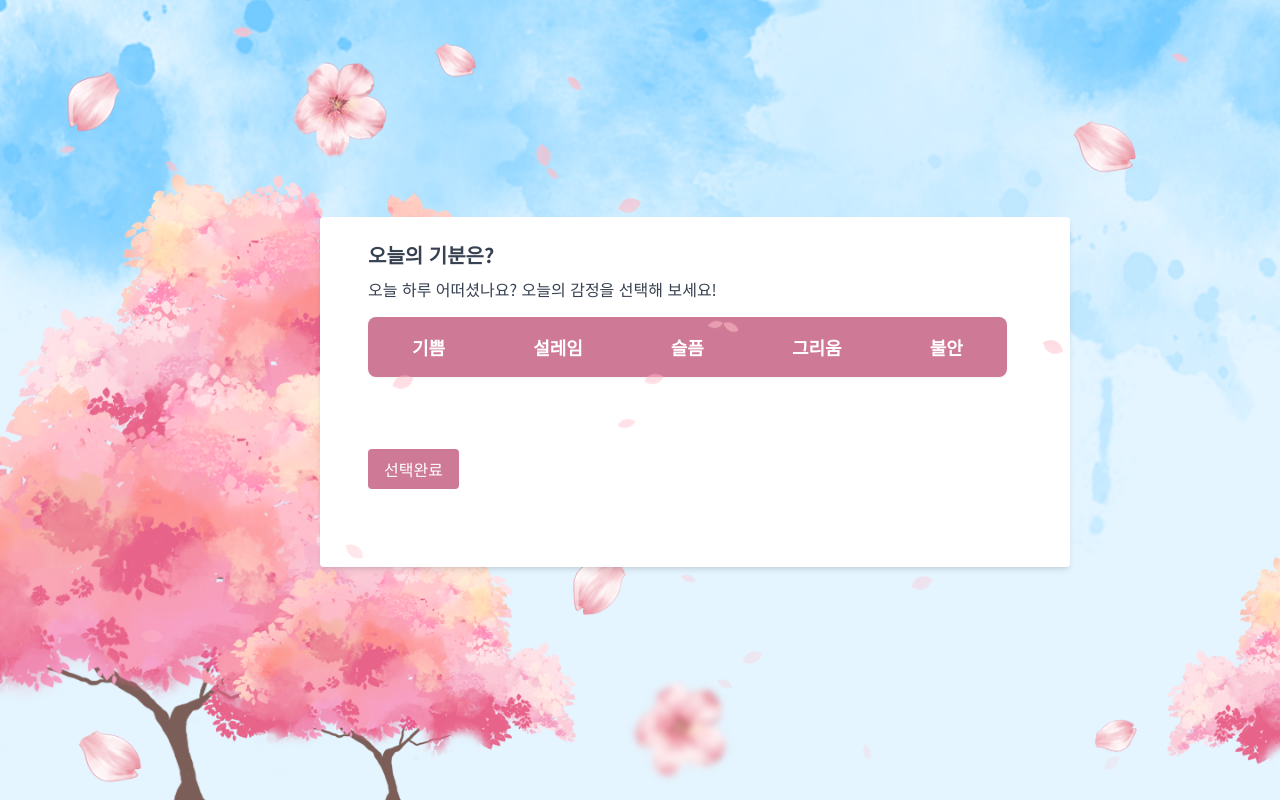
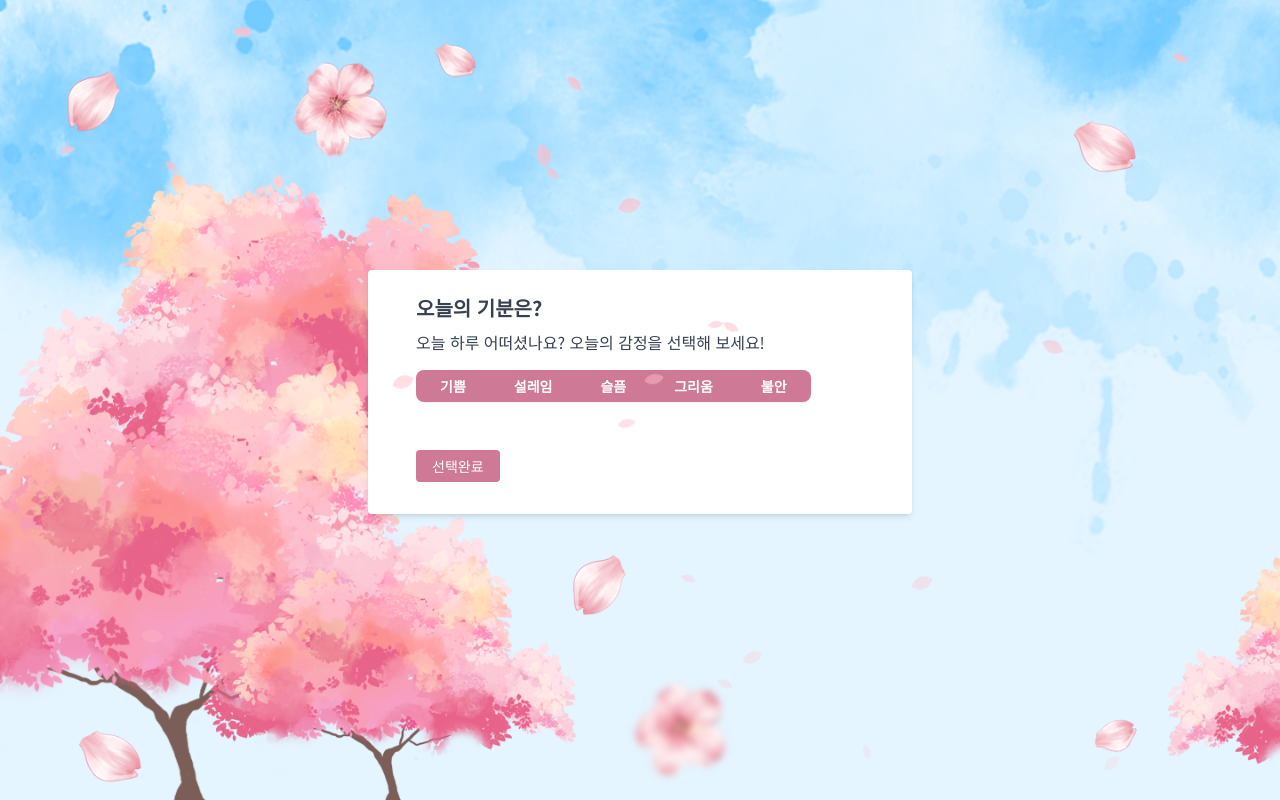
Before and after one commit to boostcampaitech6/level2-3-nlp-finalproject-nlp-05, a FastAPI app: page / in a window 1280 px wide; the page is wider, and only the part inside the window is pictured. Run offline with FastAPI, Linux system fonts and the light colour scheme; some libraries are stand-ins or nearby versions.

Commit message:
Update index.html

```diff
--- a/Application/app.py
+++ b/Application/app.py
@@ -53,7 +53,7 @@ async def generate_line(request: LineRequest):
     lines = []
 
     for i in range(3):
-        output = model.generate(**inputs, temperature=1.2, min_length=8, max_length=32, do_sample=True)
+        output = model.generate(**inputs, temperature=1.0, min_length=8, max_length=32, do_sample=True)
         decoded_output = tokenizer.decode(output[0], skip_special_tokens=True)
         lines.append(decoded_output)
 
@@ -129,12 +129,12 @@ async def upload(request: UploadRequest):
     post_url = 'https://graph.facebook.com/v19.0/{}/media'.format( IG_user_id )
 
 #     # instagram 게시할 것들
-#     post_payload = {
-#         'image_url': image_url, # 이미지
-#         'caption': f'[{id}님의 "오늘의 시"]\n\n'+poem, # 해시태그 및 기타 입력
-#         'user_tags': "[ { username:'"+id+"', x: 0, y: 0 } ]", # 태그될 유저 계졍(사용자)
-#         'access_token': access_token
-#     }
+    post_payload = {
+        'image_url': image_url, # 이미지
+        'caption': f'#오늘의시 #{emotion}\n\n[{id}님의 오늘의 시]\n\n' + poem, # 해시태그 및 기타 입력
+        'user_tags': "[ { username:'"+id+"', x: 0, y: 0 } ]", # 태그될 유저 계졍(사용자)
+        'access_token': access_token
+    }
 
     post_request = requests.post(
         post_url,
--- a/Application/static/css/style.css
+++ b/Application/static/css/style.css
@@ -38,33 +38,33 @@ h1, p {
 }
 
 #lineButton {
-    background-color: #A2566F;
+    background-color: #ce7995;
     border: none;
     transition: background-color 0.3s ease;
 }
 
 #lineButton:hover {
-    background-color: #D17890;
+    background-color: #b94061;
 }
 
 #submitButton {
-    background-color: #A2566F;
+    background-color: #ce7995;
     border: none;
     transition: background-color 0.3s ease;
 }
 
 #submitButton:hover {
-    background-color: #D17890;
+    background-color: #b94061;
 }
 
 #saveButton {
-    background-color: #A2566F;
+    background-color: #ce7995;
     border: none;
     transition: background-color 0.3s ease;
 }
 
 #saveButton:hover {
-    background-color: #D17890;
+    background-color: #b94061;
 }
 
 .rounded-lg {
--- a/Application/templates/index.html
+++ b/Application/templates/index.html
@@ -18,14 +18,10 @@
 
         #firstPage {
             display: block;
-            width: 750px;
-            height: 350px;
         }
 
         #secondPage {
             display: none;
-            width: 750px;
-            height: 350px;
         }
 
         #thirdPage {
@@ -81,7 +77,7 @@
         emotions.forEach(emotion => {
             const emotionInput = `<label class="inline-flex items-center ml-6">
                                     <input type="radio" class="form-radio" name="emotion" value="${emotion}">
-                                    <span class="ml-2" style="font-size: 20px;">${emotion}</span>
+                                    <span class="ml-2">${emotion}</span>
                                     </label>`;
             container.append(emotionInput);
             });
@@ -247,33 +243,33 @@
 </head>
 <body class="bg-gray-100">
     <div class="flex justify-center items-center min-h-screen">
-        <div class="container mx-auto p-4 max-w-2xl">
+        <div class="container mx-auto p-4 max-w-xl">
             <!-- #1 감정 선택 페이지 -->
             <div id="firstPage" class="bg-white shadow-md rounded px-12 pt-6 pb-8 mb-4">
                 <h1 class="block text-gray-700 text-xl font-bold mb-2">오늘의 기분은?</h1>
                 <p class="text-gray-700 mb-4">오늘 하루 어떠셨나요? 오늘의 감정을 선택해 보세요!</p>
                 <!-- 카테고리 버튼들 추가 -->
-                <div class="inline-flex rounded-md shadow-sm" role="group">
-                    <button id="emotionButton" type="button" data-category="기쁨" class="category-btn px-11 py-4 text-lg font-semibold text-white bg-white border border-gray-200 rounded-s-lg hover:bg-gray-100 focus:z-10 dark:bg-gray-800 dark:border-gray-700 dark:text-white">
+                <div class="inline-flex rounded-md shadow-sm " role="group">
+                    <button id="emotionButton" type="button" data-category="기쁨" class="category-btn px-6 py-1.5 text-sm font-semibold text-white bg-white border border-gray-200 rounded-s-lg hover:bg-gray-100 focus:z-10 dark:bg-gray-800 dark:border-gray-700 dark:text-white">
                         기쁨
                     </button>
-                    <button id="emotionButton" type="button" data-category="설레임" class="category-btn px-11 py-4 text-lg font-semibold text-white bg-white border-t border-b border-gray-200 hover:bg-gray-100 focus:z-10 dark:bg-gray-800 dark:border-gray-700 dark:text-white">
+                    <button id="emotionButton" type="button" data-category="설레임" class="category-btn px-6 py-1.5 text-sm font-semibold text-white bg-white border-t border-b border-gray-200 hover:bg-gray-100 focus:z-10 dark:bg-gray-800 dark:border-gray-700 dark:text-white">
                         설레임
                     </button>
-                    <button id="emotionButton" type="button" data-category="슬픔" class="category-btn px-11 py-4 text-lg font-semibold text-white bg-white border-t border-b border-gray-200 hover:bg-gray-100 focus:z-10 dark:bg-gray-800 dark:border-gray-700 dark:text-white">
+                    <button id="emotionButton" type="button" data-category="슬픔" class="category-btn px-6 py-1.5 text-sm font-semibold text-white bg-white border-t border-b border-gray-200 hover:bg-gray-100 focus:z-10 dark:bg-gray-800 dark:border-gray-700 dark:text-white">
                         슬픔
                     </button>
-                    <button id="emotionButton" type="button" data-category="그리움" class="category-btn px-11 py-4 text-lg font-semibold text-white bg-white border-t border-b border-gray-200 hover:bg-gray-100 focus:z-10 dark:bg-gray-800 dark:border-gray-700 dark:text-white">
+                    <button id="emotionButton" type="button" data-category="그리움" class="category-btn px-6 py-1.5 text-sm font-semibold text-white bg-white border-t border-b border-gray-200 hover:bg-gray-100 focus:z-10 dark:bg-gray-800 dark:border-gray-700 dark:text-white">
                         그리움
                     </button>
-                    <button id="emotionButton" type="button" data-category="불안" class="category-btn px-11 py-4 text-lg font-semibold text-white bg-white border border-gray-200 rounded-e-lg hover:bg-gray-100 focus:z-10 dark:bg-gray-800 dark:border-gray-700 dark:text-white">
+                    <button id="emotionButton" type="button" data-category="불안" class="category-btn px-6 py-1.5 text-sm font-semibold text-white bg-white border border-gray-200 rounded-e-lg hover:bg-gray-100 focus:z-10 dark:bg-gray-800 dark:border-gray-700 dark:text-white">
                         불안
                     </button>
                 </div>
                 <br></br>
                 <div id="emotionOptions"></div>
-                <br></br>
-                <button id="emotionButton" type="submit" class="px-4 py-2 bg-blue-500 text-white rounded hover:bg-blue-600 transition duration-300 mr-2" onclick="submitEmotion()">
+                <br>
+                <button id="emotionButton" type="submit" class="px-4 py-1.5 text-sm bg-blue-500 text-white rounded hover:bg-blue-600 transition duration-300 mr-2" onclick="submitEmotion()">
                     <span id="buttonText-emotion">선택완료</span>
                     <svg id="loadingEmotion" style="display: none;" aria-hidden="true" role="status" class="inline w-4 h-4 me-3 text-white animate-spin" viewBox="0 0 100 101" fill="none" xmlns="http://www.w3.org/2000/svg">
                         <path d="M100 50.5908C100 78.2051 77.6142 100.591 50 100.591C22.3858 100.591 0 78.2051 0 50.5908C0 22.9766 22.3858 0.59082 50 0.59082C77.6142 0.59082 100 22.9766 100 50.5908ZM9.08144 50.5908C9.08144 73.1895 27.4013 91.5094 50 91.5094C72.5987 91.5094 90.9186 73.1895 90.9186 50.5908C90.9186 27.9921 72.5987 9.67226 50 9.67226C27.4013 9.67226 9.08144 27.9921 9.08144 50.5908Z" fill="#E5E7EB"/>
@@ -290,19 +286,19 @@
                 <div class="mb-4">
                     <div class="flex items-center mb-2">
                         <input id="line1" type="radio" name="line" value="line1" class="form-radio mr-2">
-                        <label for="line1" class="text-gray-700" style="font-size: 20px;">line</label>
+                        <label for="line1" class="text-gray-700">line</label>
                     </div>
                     <div class="flex items-center mb-2">
                         <input id="line2" type="radio" name="line" value="line2" class="form-radio mr-2">
-                        <label for="line2" class="text-gray-700" style="font-size: 20px;">line</label>
+                        <label for="line2" class="text-gray-700">line</label>
                     </div>
                     <div class="flex items-center mb-2">
                         <input id="line3" type="radio" name="line" value="line3" class="form-radio mr-2">
-                        <label for="line3" class="text-gray-700" style="font-size: 20px;">line</label>
+                        <label for="line3" class="text-gray-700">line</label>
                     </div>
                 </div>
-                <div class="flex justify-between button-container">
-                    <button id="reButton" type="button" class="px-4 py-2 bg-gray-200 text-gray-700 rounded hover:bg-gray-300 transition duration-300" onclick="submitEmotion()">
+                <div class="flex justify-between button-container mt-0">
+                    <button id="reButton" type="button" class="text-sm px-4 py-1.5 bg-gray-200 text-gray-700 rounded hover:bg-gray-300 transition duration-300" onclick="submitEmotion()">
                         <span id="buttonText-re">다시 생성</span>
                         <svg id="loadingRe" style="display: none;" aria-hidden="true" role="status" class="inline w-4 h-4 me-3 text-white animate-spin" viewBox="0 0 100 101" fill="none" xmlns="http://www.w3.org/2000/svg">
                             <path d="M100 50.5908C100 78.2051 77.6142 100.591 50 100.591C22.3858 100.591 0 78.2051 0 50.5908C0 22.9766 22.3858 0.59082 50 0.59082C77.6142 0.59082 100 22.9766 100 50.5908ZM9.08144 50.5908C9.08144 73.1895 27.4013 91.5094 50 91.5094C72.5987 91.5094 90.9186 73.1895 90.9186 50.5908C90.9186 27.9921 72.5987 9.67226 50 9.67226C27.4013 9.67226 9.08144 27.9921 9.08144 50.5908Z" fill="#E5E7EB"/>
@@ -311,7 +307,7 @@
                         <span id="loadingText-re" style="display: none;">생성 중...</span>
                     </button>
                     <div>
-                        <button id="lineButton" type="submit" class="px-4 py-2 bg-blue-500 text-white rounded hover:bg-blue-600 transition duration-300 mr-2" onclick="submitLine()">
+                        <button id="lineButton" type="submit" class="text-sm px-4 py-1.5 bg-blue-500 text-white rounded hover:bg-blue-600 transition duration-300 mr-2" onclick="submitLine()">
                             <span id="buttonText-line">선택완료</span>
                             <svg id="loadingLine" style="display: none;" aria-hidden="true" role="status" class="inline w-4 h-4 me-3 text-white animate-spin" viewBox="0 0 100 101" fill="none" xmlns="http://www.w3.org/2000/svg">
                                 <path d="M100 50.5908C100 78.2051 77.6142 100.591 50 100.591C22.3858 100.591 0 78.2051 0 50.5908C0 22.9766 22.3858 0.59082 50 0.59082C77.6142 0.59082 100 22.9766 100 50.5908ZM9.08144 50.5908C9.08144 73.1895 27.4013 91.5094 50 91.5094C72.5987 91.5094 90.9186 73.1895 90.9186 50.5908C90.9186 27.9921 72.5987 9.67226 50 9.67226C27.4013 9.67226 9.08144 27.9921 9.08144 50.5908Z" fill="#E5E7EB"/>
@@ -319,7 +315,7 @@
                             </svg>
                             <span id="loadingText-line" style="display: none;">생성 중...</span>
                         </button>
-                        <button type="button" class="px-4 py-2 bg-gray-200 text-gray-700 rounded hover:bg-gray-300 transition duration-300" onclick="showBackPage()">뒤로가기</button>
+                        <button type="button" class="text-sm px-4 py-1.5 bg-gray-200 text-gray-700 rounded hover:bg-gray-300 transition duration-300" onclick="showBackPage()">뒤로가기</button>
                     </div>
                 </div>
             </div>
@@ -336,8 +332,8 @@
                 </div>
                 <br>
                 <div class="flex justify-center gap-4 mb-4">
-                    <button id="saveButton" class="bg-blue-500 hover:bg-blue-700 text-white font-bold py-2 px-4 rounded" onclick="uploadPoem()">이미지와 시 공유하기</button>
-                    <button class="bg-gray-300 hover:bg-gray-400 text-gray-800 font-bold py-2 px-4 rounded" onclick="showMainPage()">메인으로 돌아가기</button>
+                    <button id="saveButton" class="text-sm bg-blue-500 hover:bg-blue-700 text-white font-semibold py-1.5 px-4 rounded" onclick="uploadPoem()">이미지와 시 공유하기</button>
+                    <button class="text-sm bg-gray-300 hover:bg-gray-400 text-gray-800 font-semibold py-1.5 px-4 rounded" onclick="showMainPage()">메인으로 돌아가기</button>
                 </div>
             </div>
         </div>
```
